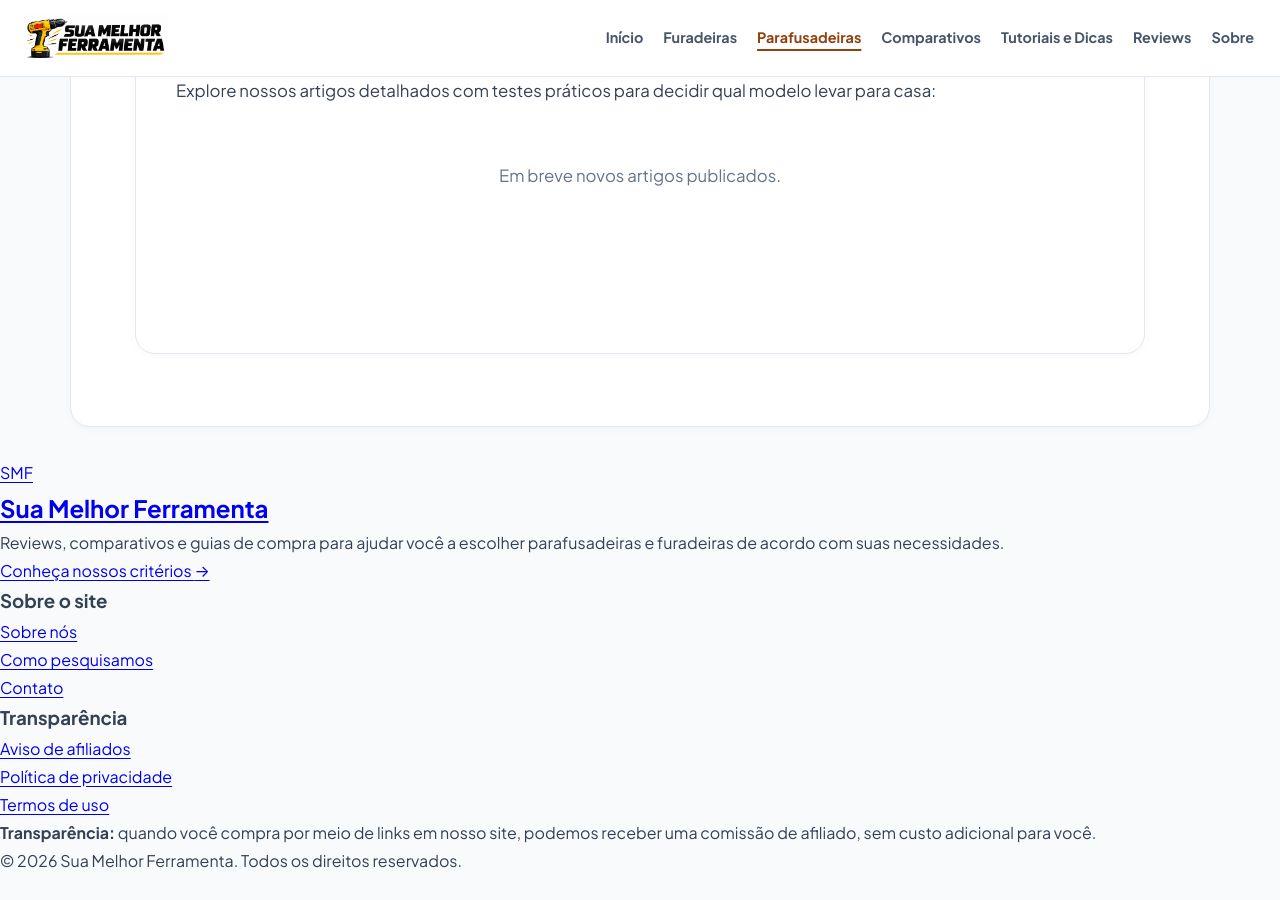
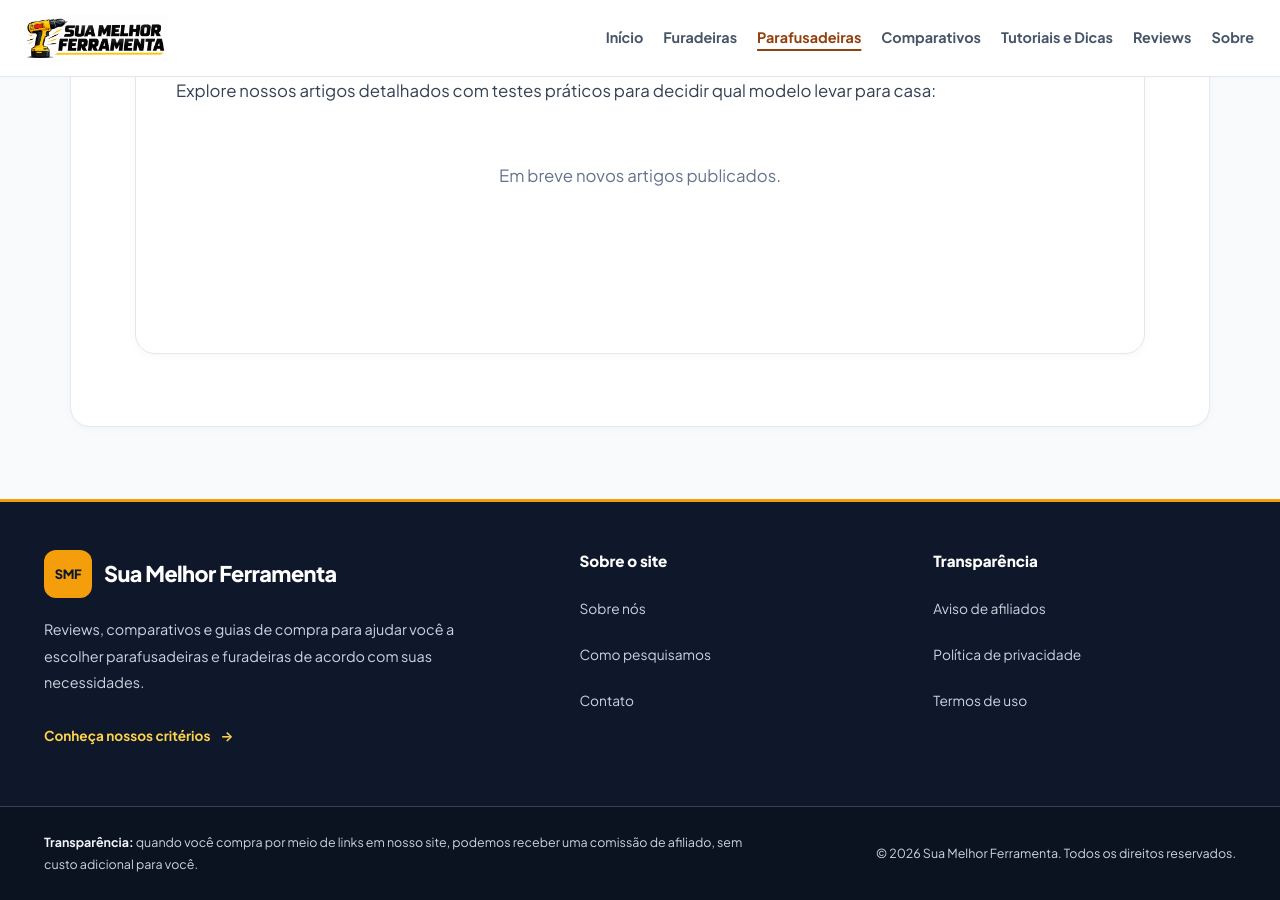
Before and after one commit to membroequipe/SiteReview, a Jekyll site: the page built from parafusadeiras.md, in a window 1280 px wide and 900 px high, scrolled down 368 px. Built offline with Jekyll 4.4.1, drawn with Linux system fonts in a browser that asks for light colours; before the commit the page ends 1243 px from its top, so only the background shows below that.

Commit message:
Update style.css

```diff
--- a/assets/css/style.css
+++ b/assets/css/style.css
@@ -2159,3 +2159,269 @@ details.toc-box[open] > summary::after {
         padding: 16px !important;
     }
 }
+
+
+
+/* =========================================
+   RODAPÉ — DESKTOP E MOBILE
+   ========================================= */
+
+.site-footer {
+    margin-top: clamp(40px, 6vw, 72px);
+    background: #0f172a;
+    color: #cbd5e1;
+    border-top: 3px solid #f59e0b;
+    font-size: 0.9rem;
+    line-height: 1.75;
+    overflow-wrap: anywhere;
+}
+
+.site-footer .site-footer-container {
+    display: grid;
+    grid-template-columns:
+        minmax(0, 1.6fr)
+        minmax(0, 1fr)
+        minmax(0, 1fr);
+    gap: clamp(24px, 4vw, 56px);
+
+    width: 100%;
+    max-width: 1240px;
+    margin: 0 auto;
+    padding: 48px 24px;
+}
+
+.site-footer .footer-col-about,
+.site-footer .footer-col-links {
+    min-width: 0;
+}
+
+/* Marca em texto: não depende de uma imagem
+   com fundo transparente ou de um arquivo adicional. */
+.site-footer .footer-brand-link {
+    display: inline-flex;
+    align-items: center;
+    gap: 12px;
+    max-width: 100%;
+    margin-bottom: 18px;
+
+    color: #ffffff;
+    text-decoration: none;
+}
+
+.site-footer .footer-brand-mark {
+    display: grid;
+    place-items: center;
+    flex: 0 0 48px;
+
+    width: 48px;
+    height: 48px;
+
+    background: #f59e0b;
+    color: #0f172a;
+    border-radius: 12px;
+
+    font-size: 0.8rem;
+    font-weight: 800;
+    line-height: 1;
+    letter-spacing: -0.03em;
+}
+
+.site-footer .footer-title {
+    min-width: 0;
+    margin: 0;
+    padding: 0;
+    border: 0;
+
+    color: #ffffff;
+    font-size: clamp(1.1rem, 2vw, 1.35rem);
+    font-weight: 800;
+    line-height: 1.35;
+    letter-spacing: -0.025em;
+}
+
+.site-footer .footer-text {
+    max-width: 44ch;
+    margin: 0 0 18px;
+
+    color: #cbd5e1;
+    font-size: 0.9rem;
+    line-height: 1.85;
+}
+
+/* Link editorial destacado */
+.site-footer .footer-methodology-link {
+    display: inline-flex;
+    align-items: center;
+    gap: 10px;
+
+    min-height: 44px;
+    max-width: 100%;
+    padding: 6px 0;
+
+    color: #fcd34d;
+    font-size: 0.85rem;
+    font-weight: 700;
+    line-height: 1.6;
+    text-decoration: none;
+}
+
+.site-footer .footer-methodology-link:hover {
+    color: #fde68a;
+    text-decoration: underline;
+    text-underline-offset: 4px;
+}
+
+/* Colunas de navegação */
+.site-footer .footer-subtitle {
+    margin: 0 0 14px;
+    padding: 0;
+    border: 0;
+
+    color: #ffffff;
+    font-size: 0.95rem;
+    font-weight: 800;
+    line-height: 1.5;
+}
+
+.site-footer .footer-nav {
+    display: grid;
+    gap: 2px;
+
+    margin: 0;
+    padding: 0;
+    list-style: none;
+}
+
+.site-footer .footer-nav li {
+    min-width: 0;
+    margin: 0;
+    padding: 0;
+}
+
+.site-footer .footer-nav a {
+    display: flex;
+    align-items: center;
+
+    min-height: 44px;
+    padding: 8px 0;
+
+    color: #cbd5e1;
+    font-size: 0.86rem;
+    line-height: 1.6;
+    text-decoration: none;
+
+    transition: color 0.2s ease;
+}
+
+.site-footer .footer-nav a:hover {
+    color: #fcd34d;
+    text-decoration: underline;
+    text-underline-offset: 4px;
+}
+
+/* Foco visível sobre o fundo escuro */
+.site-footer a:focus-visible {
+    outline: 3px solid #fcd34d;
+    outline-offset: 4px;
+    border-radius: 4px;
+}
+
+/* Faixa inferior */
+.site-footer .footer-bottom {
+    background: #0b1220;
+    border-top: 1px solid #334155;
+}
+
+.site-footer .footer-bottom-container {
+    display: grid;
+    grid-template-columns: minmax(0, 1.5fr) minmax(0, 1fr);
+    align-items: center;
+    gap: 24px;
+
+    width: 100%;
+    max-width: 1240px;
+    margin: 0 auto;
+    padding: 24px;
+}
+
+.site-footer .footer-disclosure,
+.site-footer .footer-copyright {
+    min-width: 0;
+    margin: 0;
+
+    color: #cbd5e1;
+    font-size: 0.78rem;
+    line-height: 1.8;
+}
+
+.site-footer .footer-disclosure strong {
+    color: #f1f5f9;
+    font-weight: 700;
+}
+
+.site-footer .footer-copyright {
+    text-align: right;
+}
+
+/* Tablet: apresentação acima das duas colunas */
+@media (max-width: 960px) {
+    .site-footer .site-footer-container {
+        grid-template-columns: repeat(2, minmax(0, 1fr));
+        gap: 32px;
+        padding-top: 36px;
+        padding-bottom: 36px;
+    }
+
+    .site-footer .footer-col-about {
+        grid-column: 1 / -1;
+    }
+
+    .site-footer .footer-text {
+        max-width: 65ch;
+    }
+
+    .site-footer .footer-bottom-container {
+        grid-template-columns: minmax(0, 1fr);
+        gap: 14px;
+    }
+
+    .site-footer .footer-copyright {
+        text-align: left;
+    }
+}
+
+/* Celular: uma coluna, sem links comprimidos */
+@media (max-width: 600px) {
+    .site-footer {
+        margin-top: 36px;
+    }
+
+    .site-footer .site-footer-container {
+        grid-template-columns: minmax(0, 1fr);
+        gap: 24px;
+        padding: 32px 20px;
+    }
+
+    .site-footer .footer-col-about {
+        grid-column: auto;
+    }
+
+    .site-footer .footer-col-links {
+        padding-top: 24px;
+        border-top: 1px solid #334155;
+    }
+
+    .site-footer .footer-subtitle {
+        margin-bottom: 8px;
+    }
+
+    .site-footer .footer-bottom-container {
+        padding: 22px 20px;
+    }
+}
+
+@media (prefers-reduced-motion: reduce) {
+    .site-footer a {
+        transition: none;
+    }
+}
```
